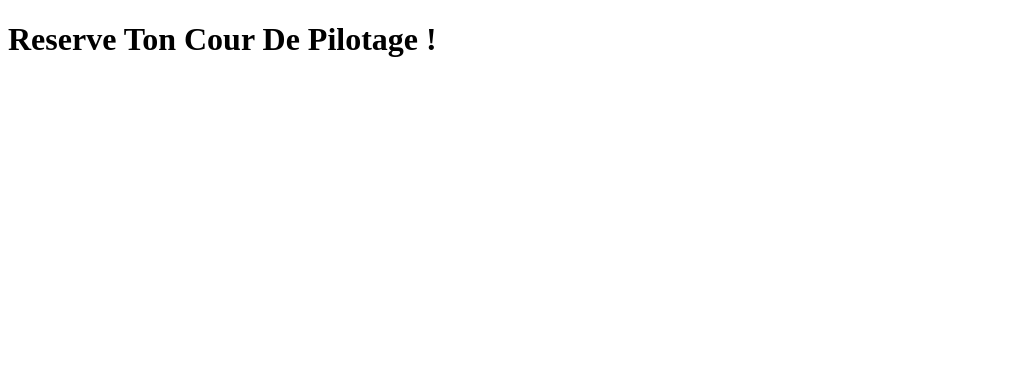
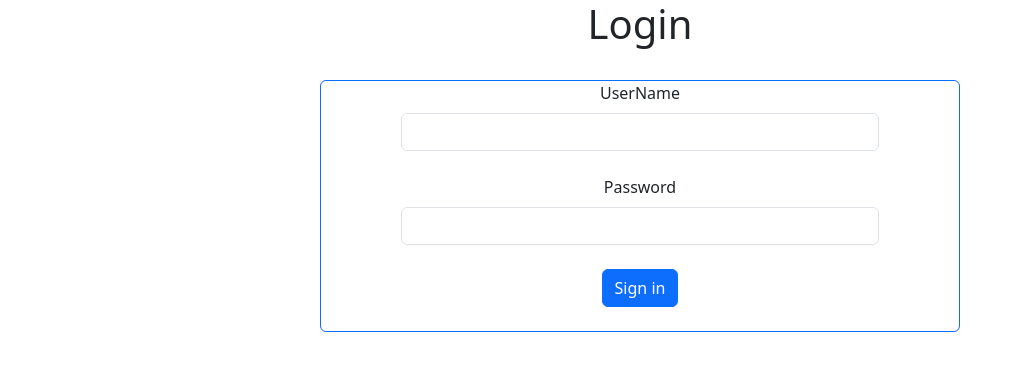
Before and after one commit to BWBMaxime/BWBMaxime-BWBMaxime-b3-c2-django-guichon, a Django app: template MyProjects/PiloteReservation/templates/home.html in a window 1280 px wide. Shown: the top 371 px of the page, without its empty margins (0-1015 px from the left). Run offline with Django 4.2, Linux system fonts and the light colour scheme; the template is opened without the code that fills it, so the values that code supplies are empty; parts of the project's set-up code (start-up, migrations or seed data) failed here and were passed over; some libraries are stand-ins or nearby versions.

Commit message:
Creation du form login

```diff
--- a/MyProjects/MyProjects/settings.py
+++ b/MyProjects/MyProjects/settings.py
@@ -37,7 +37,8 @@ INSTALLED_APPS = [
     'django.contrib.sessions',
     'django.contrib.messages',
     'django.contrib.staticfiles',
-    'PiloteReservation'
+    'PiloteReservation',
+    'bootstrap5'
 ]
 
 MIDDLEWARE = [
--- a/MyProjects/PiloteReservation/templates/home.html
+++ b/MyProjects/PiloteReservation/templates/home.html
@@ -1,5 +1,28 @@
 {% extends 'base.html' %}
 
 {% block content %}
-<h1>Reserve Ton Cour De Pilotage !</h1>
+
+<div class="d-flex align-items-center justify-content-center ">
+    <form class="w-75 text-center" action="{% url 'home' %}" method="post">
+        {% csrf_token %}
+        <div class="form-outline mb-4">
+            <label class="form-label" for="form2Example1">UserName</label>
+            <input type="text" id="form2Example1" class="form-control" />
+        </div>
+
+        <div class="form-outline mb-4">
+            <label class="form-label" for="form2Example2">Password</label>
+            <input type="password" id="form2Example2" class="form-control" />
+        </div>
+        <!-- Submit button -->
+        <button type="submit" class="btn btn-primary btn-block mb-4">Sign in</button>
+
+        <!-- Register buttons
+        <div class="text-center">
+            <p>Not a member? <a href="#!">Register</a></p>
+        </div> -->
+
+
+    </form>
+</div>
 {% endblock %}
--- a/MyProjects/PiloteReservation/urls.py
+++ b/MyProjects/PiloteReservation/urls.py
@@ -3,4 +3,5 @@ from PiloteReservation import views
 
 urlpatterns = [
     path('', views.home, name='home'),
+     path('', views.reservation, name='reservation'),
 ]
--- a/MyProjects/templates/base.html
+++ b/MyProjects/templates/base.html
@@ -4,12 +4,24 @@
 <head>
     <meta charset="UTF-8">
     <title>Reserve Ton Cour !</title>
+    {% load bootstrap5 %}
+    {% bootstrap_css %}
+    {% bootstrap_javascript %}
 </head>
 
 <body>
-    {% block content %}
+    <div class="text-center">
+        <h1>Login</h1>
+    </div>
 
-    {% endblock %}
+    <br>
+    <div class="d-flex align-items-center justify-content-center text-center">
+        <div class="w-50 border border-primary rounded">
+            {% block content %}
+
+            {% endblock %}
+        </div>
+    </div>
 </body>
 
 </html>
```
Also changed, not shown: MyProjects/PiloteReservation/templates/reservation.html (added, +15 -0 lines), MyProjects/PiloteReservation/views.py (line endings or trailing spaces).
